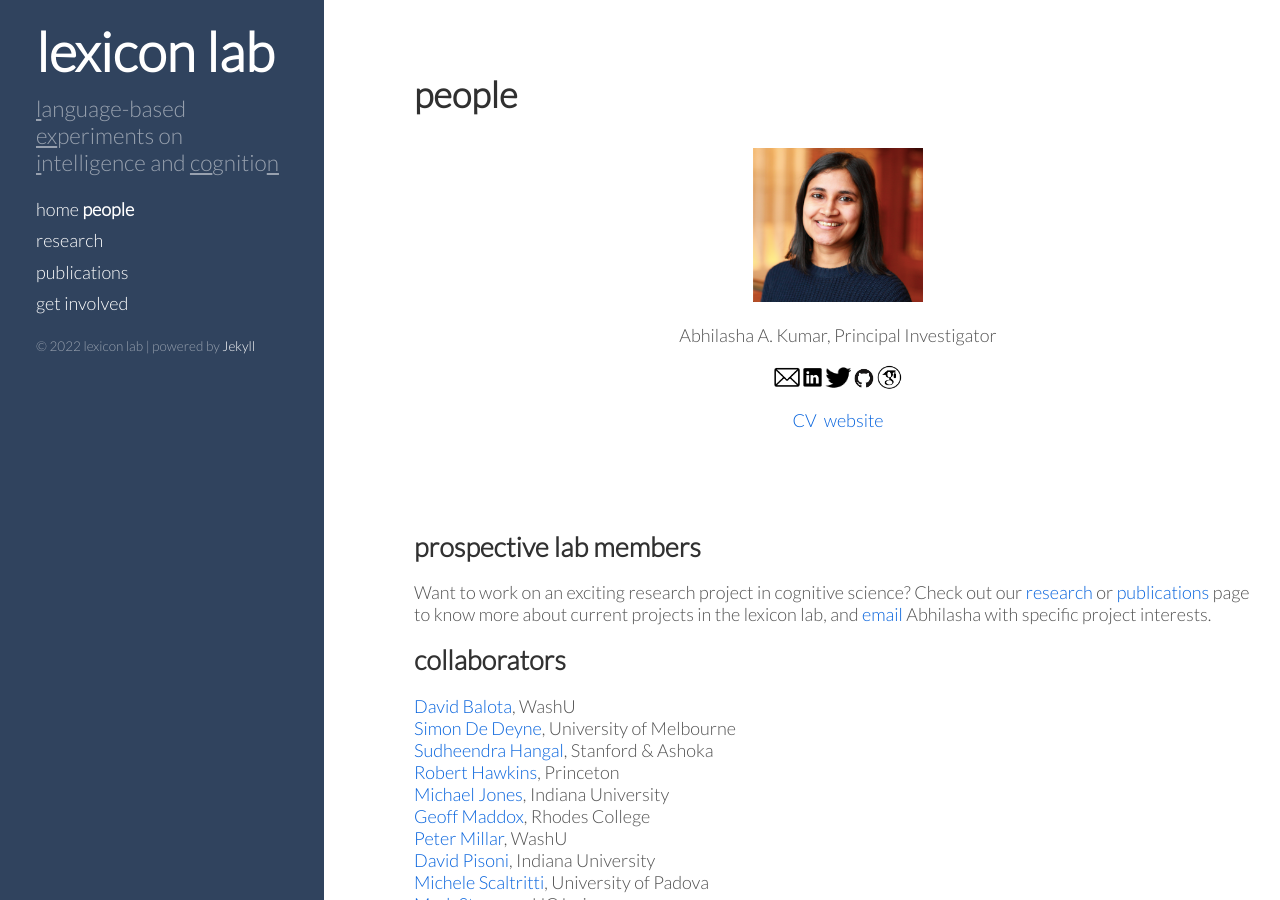
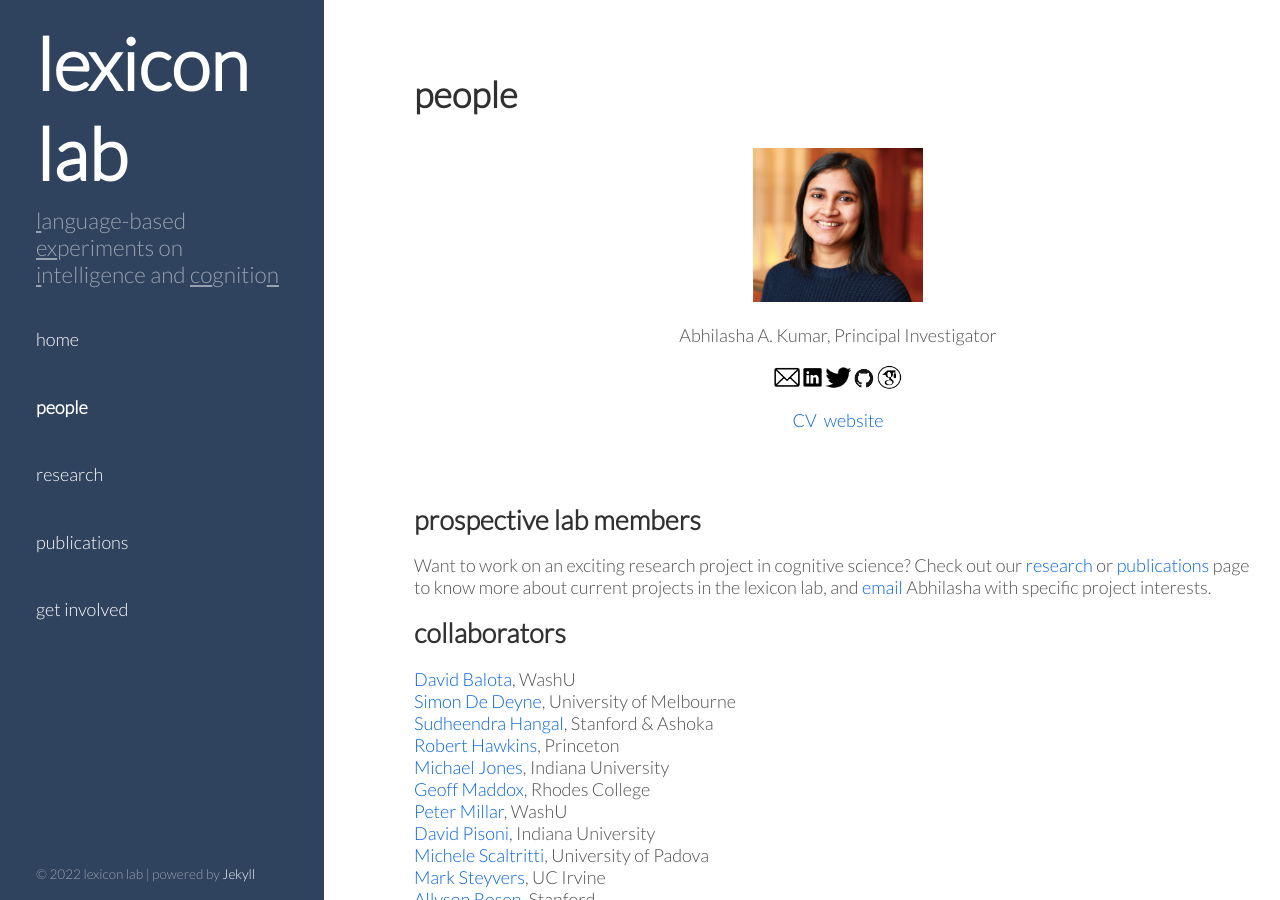
Before and after one commit to thelexiconlab/thelexiconlab.github.io, a Jekyll site: the page built from people.html, in a window 1280 px wide and 900 px high. Built offline with Jekyll 4.4.1, drawn with Linux system fonts in a browser that asks for light colours; Markdown is read by kramdown in place of the engine named in the settings.

Commit message:
fixed sidebar

```diff
--- a/_includes/sidebar.html
+++ b/_includes/sidebar.html
@@ -10,7 +10,7 @@
     </div>
 
     <nav class="sidebar-nav">
-      <a class="sidebar-nav-item{% if page.url == site.baseurl %} active{% endif %}" href="{{ site.baseurl }}">home</a>
+      <a class="sidebar-nav-item{% if page.url == site.baseurl %} active{% endif %}" href="{{ site.baseurl }}">home</a><br>
 
       {% comment %}
         The code below dynamically generates a sidebar nav of pages with
@@ -27,6 +27,8 @@
       {% endfor %}
     </nav>
 
-    <p style="font-size: 1.5vh;">&copy; {{ site.time | date: '%Y' }} lexicon lab | powered by <a href="https://jekyllthemes.io/">Jekyll </a></p>
+    <div style="position: relative">
+      <p style="position: fixed; bottom: 0;font-size: 1.5vh;">&copy; {{ site.time | date: '%Y' }} lexicon lab | powered by <a href="https://jekyllthemes.io/">Jekyll </a></p>
+  </div>
   </div>
 </div>
--- a/people.html
+++ b/people.html
@@ -16,7 +16,7 @@ order: 2
 <p><a href="/Kumar_CV.pdf" target="_blank">CV</a>&nbsp&nbsp<a href="http://abhilashak.weebly.com" target="_blank">website</a></p>
 </div>
 
-<hr style="height:5vh; visibility:hidden;">
+<hr style="height:2vh; visibility:hidden;">
 
 <p><h2>prospective lab members</h2> </p>
 Want to work on an exciting research project in cognitive science? Check out our <a href="https://thelexiconlab.github.io/research/">research</a> or <a href="https://lexicon-lab.github.io/publications/">publications</a> page to know more about current projects in the lexicon lab, and <a href=mailto:kumaraa@iu.edu target="_blank">email</a> Abhilasha with specific project interests.
--- a/public/css/hyde.css
+++ b/public/css/hyde.css
@@ -106,7 +106,7 @@ figcaption {
   color: rgb(255, 255, 255);
   margin-top: 0;
   font-family: "Lato", sans-serif;
-  font-size: 6vh;
+  font-size: 8vh;
 }
 
 /* Sidebar nav */
@@ -114,7 +114,7 @@ figcaption {
   margin-bottom: 1rem;
 }
 .sidebar-nav-item {
-  line-height: 1.75;
+  line-height: 3.75;
 }
 a.sidebar-nav-item:hover,
 a.sidebar-nav-item:focus {
```
